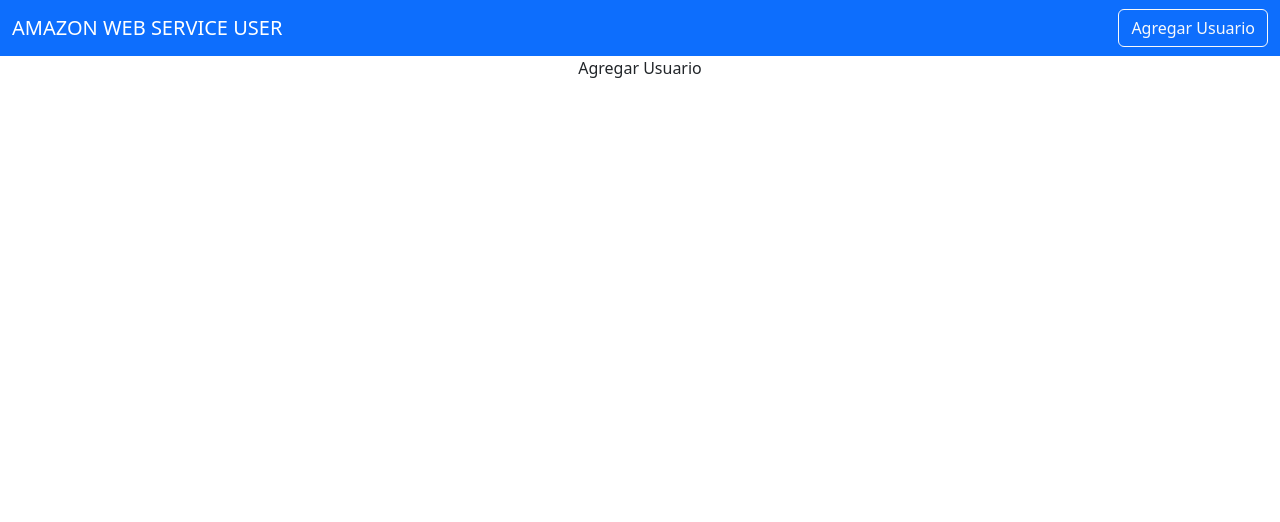
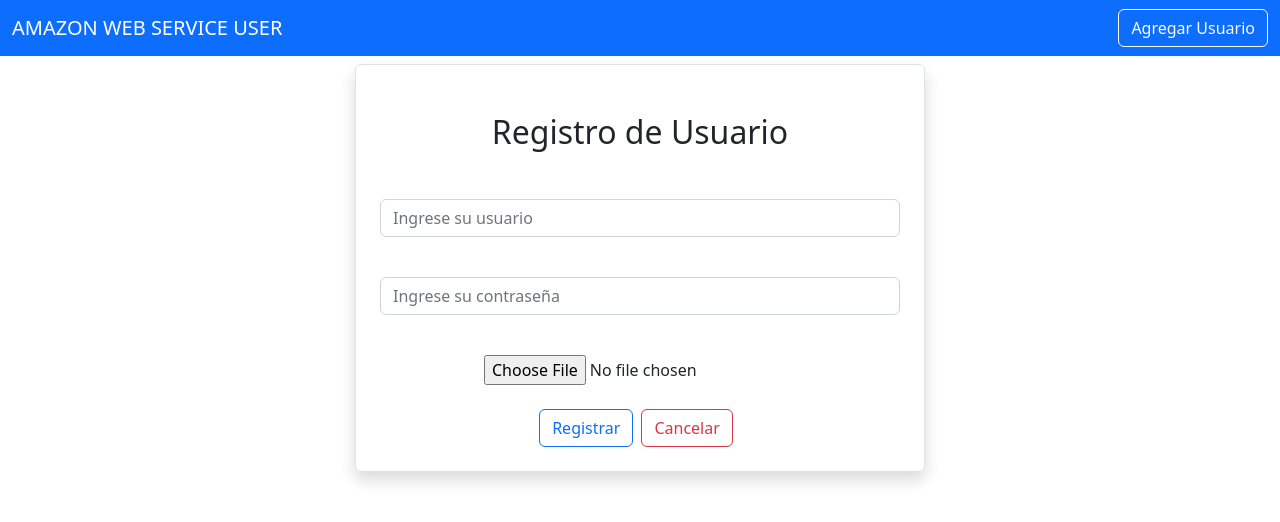
Before and after one commit to Jaqueline11/aws_user, a React (Create React App) app: page /adduser in a window 1280 px wide. Shown: the top 522 px of the page. Built offline with nearby package versions, Linux system fonts and the light colour scheme.

Commit message:
Agregar Usuario

```diff
--- a/src/users/AddUser.js
+++ b/src/users/AddUser.js
@@ -1,7 +1,94 @@
+import { Type } from '@sinclair/typebox'
+import axios from 'axios'
+import { Button } from 'bootstrap'
 import React from 'react'
+import { useState } from 'react'
 
 export default function AddUser() {
+
+  const [user, setUser] = useState({
+    usuario: "",
+    contrasena: "",
+    foto: ""
+  })
+
+  const { usuario, contrasena, foto } = user;
+
+  const onInputChange = (e) => {
+    setUser({ ...user, [e.target.usuario]: e.target.value });
+  };
+
+  const [image, setImage] = useState(null)
+  function handleImage(e) {
+    console.log(e.target.files)
+    setImage(e.target.files[0])
+  };
+
+  function handleApi() {
+
+
+    var formData = new FormData();
+    formData.append("foto", image);
+    var results = axios.post("http://localhost:8080/api/assets/upload", formData, {
+
+      headers: {
+        'Content-Type': 'multipart/form-data'
+      }
+    })
+    console.log(results)
+
+  }
   return (
-    <div>Agregar Usuario</div>
+    <div className="container">
+      <div className="row">
+        <div className="col-md-6 offset-md-3 border rounded p-4 mt-2 shadow">
+          <h2 className="text-center m-4"> Registro de Usuario</h2>
+          <form>
+          <div className="mb-3">
+            <br></br>
+            <input
+              type={"text"}
+              className="form-control"
+              placeholder="Ingrese su usuario"
+              name="usuario"
+              value={usuario}
+              onChange={(e) => onInputChange(e)}
+            >
+            </input>
+          </div>
+          <div className="mb-3">
+            <br></br>
+            <input type={"password"}
+              className="form-control"
+              placeholder="Ingrese su contraseña"
+              name="contrasena"
+              value={contrasena}
+              onChange={(e) => onInputChange(e)}
+            >
+            </input>
+          </div>
+          <br></br>
+          <div>
+            <input type="file" name='file' onChange={handleImage}></input>
+
+          </div>
+          <br></br>
+          <button type="submit" className="btn btn-outline-primary" onClick={handleApi} value={foto}>
+            Registrar
+          </button>
+
+          <button type="submit" className="btn btn-outline-danger mx-2">
+            Cancelar
+          </button>
+
+          </form>
+        </div>
+
+      </div>
+
+    </div>
   )
+
+
+
 }
--- a/src/ventanas/home.js
+++ b/src/ventanas/home.js
@@ -9,7 +9,7 @@
         loadUsers();
     },[])
 
-    const loadUsers=async()=>{       const result = await axios.get("http://localhost:8080/api/assets/get-string");
+    const loadUsers=async()=>{       const result = await axios.get("http://localhost:8080/api/cursos/getcurso");
         console.log("F")
         setUsers(result.data);
     };
@@ -23,7 +23,7 @@
                             <th scope="col">#</th>
                             <th scope="col">Usuario</th>
                             <th scope="col">Contraseña</th>
-                            <th scope="col">Handle</th>
+                            <th scope="col">Url imagen</th>
                         </tr>
                     </thead>
                     <tbody>
@@ -31,8 +31,8 @@
                             users.map((user,index)=>(
                                 <tr>
                                 <th scope="row" key={index}>{index+1}</th>
-                                <td>{user.titulo}</td>
-                                <td>{user.imagenPath}</td>
+                                <td>{user.usuario}</td>
+                                <td>{user.contrasena}</td>
                                 <td>{user.imagenUrl}</td>
                             </tr>
                             ))
```
